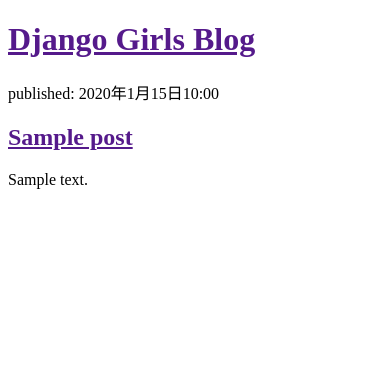
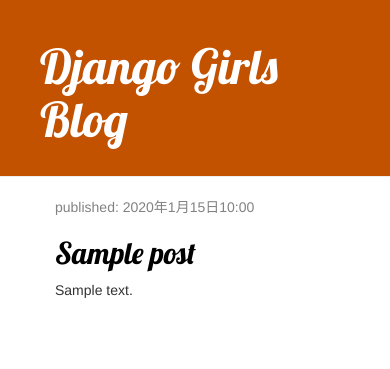
Before and after one commit to python-t-control/my-first-blog, a Django app: template blog/templates/blog/post_list.html in a window 390 px wide. Shown: the top 369 px of the page. Run offline with Django 4.2, Linux system fonts and the light colour scheme; the template is opened without the code that fills it: most values are stand-ins (such as "Sample title", 1, 10 or a date in 2020); some libraries are stand-ins or nearby versions.

Commit message:
Modified templates to display posts from database.

```diff
--- /dev/null
+++ b/blog/static/css/blog.css
@@ -0,0 +1,56 @@
+.page-header {
+  background-color: #c25100;
+  margin-top: 0;
+  padding: 20px 20px 20px 40px;
+}
+
+.page-header h1,
+.page-header h1 a,
+.page-header h1 a:visited,
+.page-header h1 a:active {
+  color: #ffffff;
+  font-size: 36pt;
+  text-decoration: none;
+}
+
+.content {
+  margin-left: 40px;
+}
+
+h1,
+h2,
+h3,
+h4 {
+  font-family: "Lobster", cursive;
+}
+
+.date {
+  color: #828282;
+}
+
+.save {
+  float: right;
+}
+
+.post-form textarea,
+.post-form input {
+  width: 100%;
+}
+
+.top-menu,
+.top-menu:hover,
+.top-menu:visited {
+  color: #ffffff;
+  float: right;
+  font-size: 26pt;
+  margin-right: 20px;
+}
+
+.post {
+  margin-bottom: 70px;
+}
+
+.post h2 a,
+.post h2 a:visited {
+  color: #000000;
+}
--- a/blog/templates/blog/post_list.html
+++ b/blog/templates/blog/post_list.html
@@ -1,3 +1,4 @@
+{% load static %}
 <!DOCTYPE html>
 <html lang="en">
 
@@ -6,19 +7,31 @@
   <meta http-equiv="X-UA-Compatible" content="IE=edge">
   <meta name="viewport" content="width=device-width, initial-scale=1.0">
   <title>Document</title>
+  <link href="//fonts.googleapis.com/css?family=Lobster&subset=latin,latin-ext" rel="stylesheet" type="text/css">
+  <link rel="stylesheet" href="//maxcdn.bootstrapcdn.com/bootstrap/3.2.0/css/bootstrap.min.css">
+  <link rel="stylesheet" href="//maxcdn.bootstrapcdn.com/bootstrap/3.2.0/css/bootstrap-theme.min.css">
+  <link rel="stylesheet" href="{% static 'css/blog.css' %}">
 </head>
 
 <body>
-  <div>
+  <div class="page-header">
     <h1><a href="">Django Girls Blog</a></h1>
   </div>
-  {% for post in posts %}
-  <div>
-    <p>published: {{ post.published_date }}</p>
-    <h2><a href="">{{ post.title }}</a></h2>
-    <p>{{ post.text|linebreaksbr }}</p>
+  <div class="content container">
+    <div class="row">
+      <div class="col-md-8">
+        {% for post in posts %}
+        <div class="post">
+          <div class="date">
+            <p>published: {{ post.published_date }}</p>
+          </div>
+          <h2><a href="">{{ post.title }}</a></h2>
+          <p>{{ post.text|linebreaksbr }}</p>
+        </div>
+        {% endfor %}
+      </div>
+    </div>
   </div>
-  {% endfor %}
 </body>
 
 </html>
```
